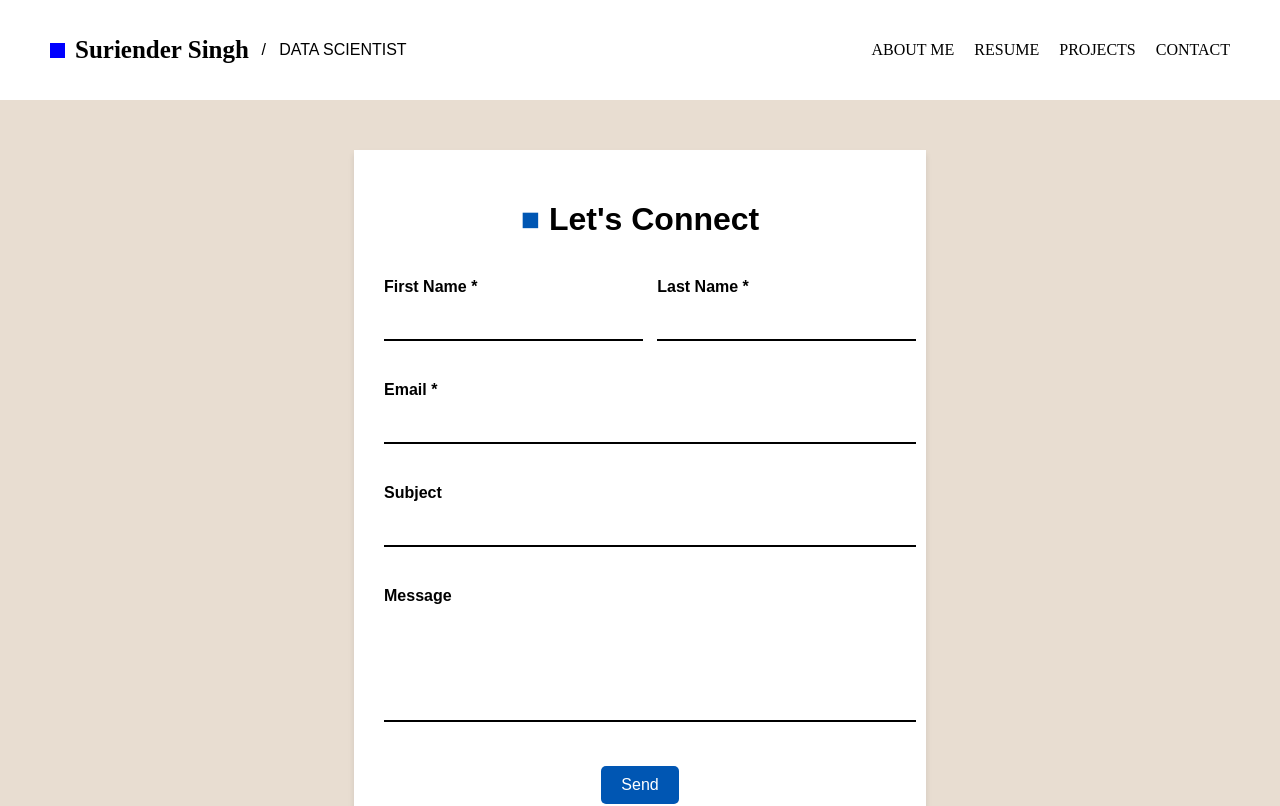
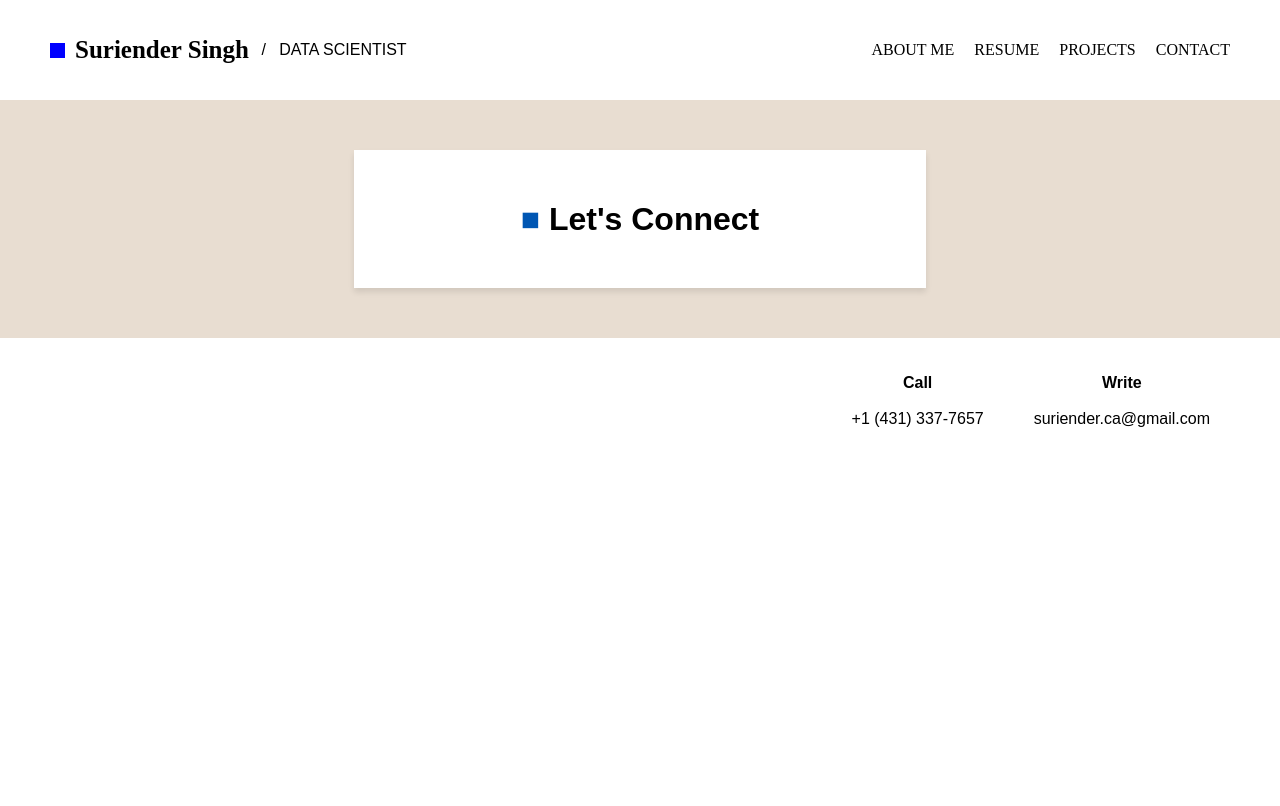
Before and after one commit to ssk1177/Portfolio, a React (Create React App) app: page /contact in a window 1280 px wide. Shown: the top 806 px of the page. Built offline with nearby package versions, Linux system fonts and the light colour scheme.

Commit message:
form submit fix

```diff
--- a/src/components/Contact.js
+++ b/src/components/Contact.js
@@ -11,7 +11,13 @@
         </h1>
 
         {/* Form */}
-        <form name="contactform" method="POST" data-netlify="true">
+        <form
+          name="contactform"
+          method="POST"
+          data-netlify="true"
+          netlify-honeypot="bot-field"
+          hidden
+        >
           {/* Hidden input for Netlify form handling */}
           <input type="hidden" name="form-name" value="contactform" />
           <div className="form-row">
```
